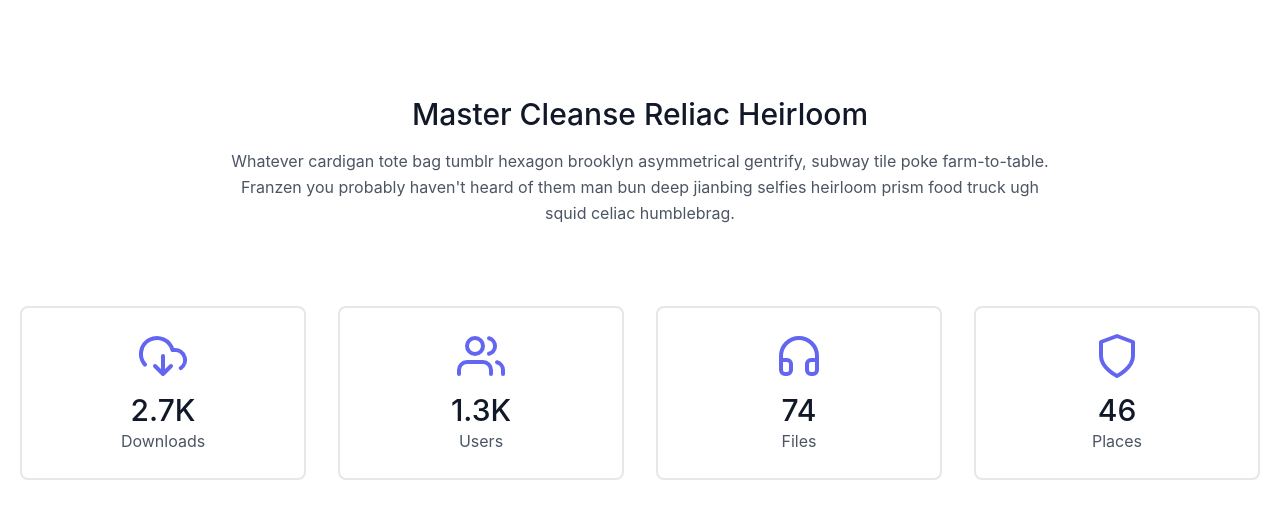
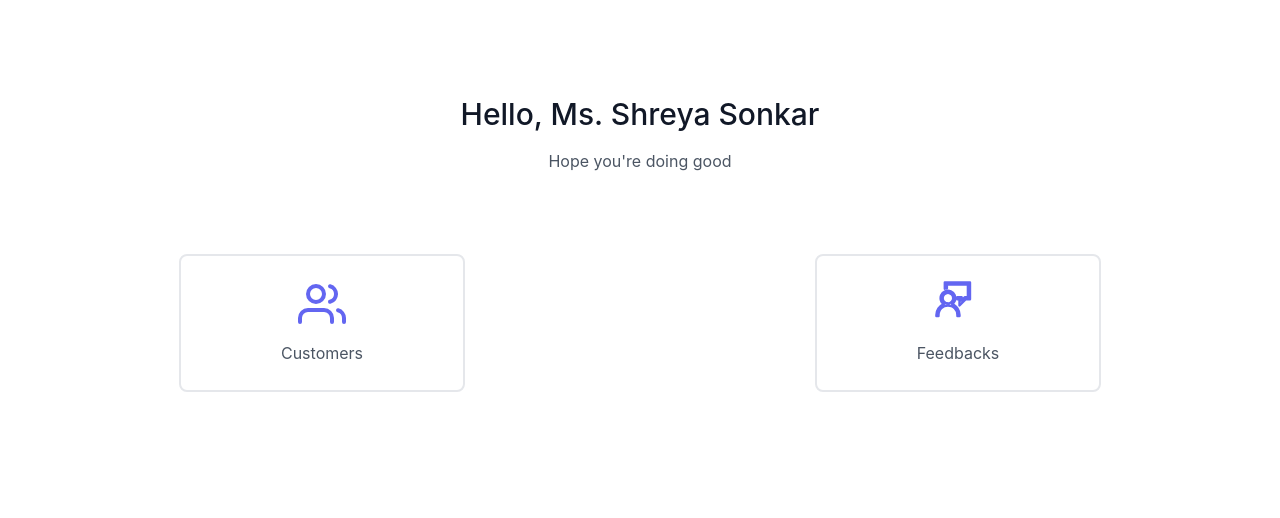
Before and after one commit to algomonk016/client-guest-tracker-hospitality-mngmt, a React (Create React App) app: page /reception in a window 1280 px wide. Shown: the top 518 px of the page. Built offline with nearby package versions, Linux system fonts and the light colour scheme.

Commit message:
✨ added reception options

```diff
--- a/src/container/pages/reception/components/ReceptionOptions.js
+++ b/src/container/pages/reception/components/ReceptionOptions.js
@@ -2,14 +2,18 @@ import React from 'react'
 import { Link } from 'react-router-dom'
 
 const ReceptionOptions = ({
-    svg='',
-    to='',
-    title='',
+    svg,
+    to = '',
+    title = '',
 }) => {
     return (
-        <Link to={to}>
-
-        </Link>
+            <Link to={to} className="p-4 md:w-1/4 sm:w-1/2 w-full">
+                <div className="border-2 border-gray-200 px-4 py-6 rounded-lg">
+                    {svg}
+                    {/* <h2 className="title-font font-medium text-3xl text-gray-900">2.7K</h2> */}
+                    <p className="leading-relaxed">{title}</p>
+                </div>
+            </Link>
     )
 }
 
--- /dev/null
+++ b/src/container/pages/reception/customers/index.js
@@ -0,0 +1,11 @@
+import React from 'react'
+
+const Customers = () => {
+    return (
+        <div>
+            This contains the customers
+        </div>
+    )
+}
+
+export default Customers
--- /dev/null
+++ b/src/container/pages/reception/feedback/index.js
@@ -0,0 +1,11 @@
+import React from 'react'
+
+const FeedbackView = () => {
+    return (
+        <div>
+            This contains the feedbacks
+        </div>
+    )
+}
+
+export default FeedbackView
--- a/src/container/pages/reception/index.js
+++ b/src/container/pages/reception/index.js
@@ -1,46 +1,25 @@
 import React from 'react'
-import DownloadsSVG from '../../../assets/svg/DownloadsSVG'
-import MusicSVG from '../../../assets/svg/MusicSVG'
-import ShieldSVG from '../../../assets/svg/ShieldSVG'
+import FeedbackSVG from '../../../assets/svg/FeedbackSVG'
 import UsersSVG from '../../../assets/svg/UsersSVG'
+import ReceptionOptions from './components/ReceptionOptions'
 
 const Reception = () => {
+    const greeting = 'Hello, Ms. Shreya Sonkar'
+    const message = "Hope you're doing good"
     return (
         <section className="text-gray-600 body-font">
             <div className="container px-5 py-24 mx-auto">
                 <div className="flex flex-col text-center w-full mb-20">
-                    <h1 className="sm:text-3xl text-2xl font-medium title-font mb-4 text-gray-900">Master Cleanse Reliac Heirloom</h1>
-                    <p className="lg:w-2/3 mx-auto leading-relaxed text-base">Whatever cardigan tote bag tumblr hexagon brooklyn asymmetrical gentrify, subway tile poke farm-to-table. Franzen you probably haven't heard of them man bun deep jianbing selfies heirloom prism food truck ugh squid celiac humblebrag.</p>
+                    <h1 className="sm:text-3xl text-2xl font-medium title-font mb-4 text-gray-900">
+                        {greeting}
+                    </h1>
+                    <p className="lg:w-2/3 mx-auto leading-relaxed text-base">
+                        {message}
+                    </p>
                 </div>
-                <div className="flex flex-wrap -m-4 text-center">
-                    <div className="p-4 md:w-1/4 sm:w-1/2 w-full">
-                        <div className="border-2 border-gray-200 px-4 py-6 rounded-lg">
-                            <DownloadsSVG />
-                            <h2 className="title-font font-medium text-3xl text-gray-900">2.7K</h2>
-                            <p className="leading-relaxed">Downloads</p>
-                        </div>
-                    </div>
-                    <div className="p-4 md:w-1/4 sm:w-1/2 w-full">
-                        <div className="border-2 border-gray-200 px-4 py-6 rounded-lg">
-                            <UsersSVG />
-                            <h2 className="title-font font-medium text-3xl text-gray-900">1.3K</h2>
-                            <p className="leading-relaxed">Users</p>
-                        </div>
-                    </div>
-                    <div className="p-4 md:w-1/4 sm:w-1/2 w-full">
-                        <div className="border-2 border-gray-200 px-4 py-6 rounded-lg">
-                            <MusicSVG />
-                            <h2 className="title-font font-medium text-3xl text-gray-900">74</h2>
-                            <p className="leading-relaxed">Files</p>
-                        </div>
-                    </div>
-                    <div className="p-4 md:w-1/4 sm:w-1/2 w-full">
-                        <div className="border-2 border-gray-200 px-4 py-6 rounded-lg">
-                            <ShieldSVG />
-                            <h2 className="title-font font-medium text-3xl text-gray-900">46</h2>
-                            <p className="leading-relaxed">Places</p>
-                        </div>
-                    </div>
+                <div className="flex flex-wrap -m-4 text-center justify-around">
+                    <ReceptionOptions svg={<UsersSVG />} title='Customers' to='customers' />
+                    <ReceptionOptions svg={<FeedbackSVG />} title='Feedbacks' to='feedbacks' />
                 </div>
             </div>
         </section>
--- a/src/routes/index.js
+++ b/src/routes/index.js
@@ -12,6 +12,8 @@ import Login from '../container/pages/login';
 import GuestLogin from '../container/pages/login/GuestLogin';
 import ReceptionLogin from '../container/pages/login/ReceptionLogin';
 import Reception from '../container/pages/reception';
+import Customers from '../container/pages/reception/customers'
+import FeedbackView from '../container/pages/reception/feedback';
 
 const PageRoutes = () => {
     return (
@@ -31,6 +33,10 @@ const PageRoutes = () => {
                 <Route path="/guest/feedback" element={<Feedback />} />
                 <Route path="/guest/restaurant" element={<Restaurant />} />
 
+                {/* for recepetion */}
+                <Route path='/reception' element={<Reception />} />
+                <Route path='/reception/customers' element={<Customers /> } />
+                <Route path='/reception/feedbacks' element={<FeedbackView /> } />
             </Routes>
         </Router>
     )
```
